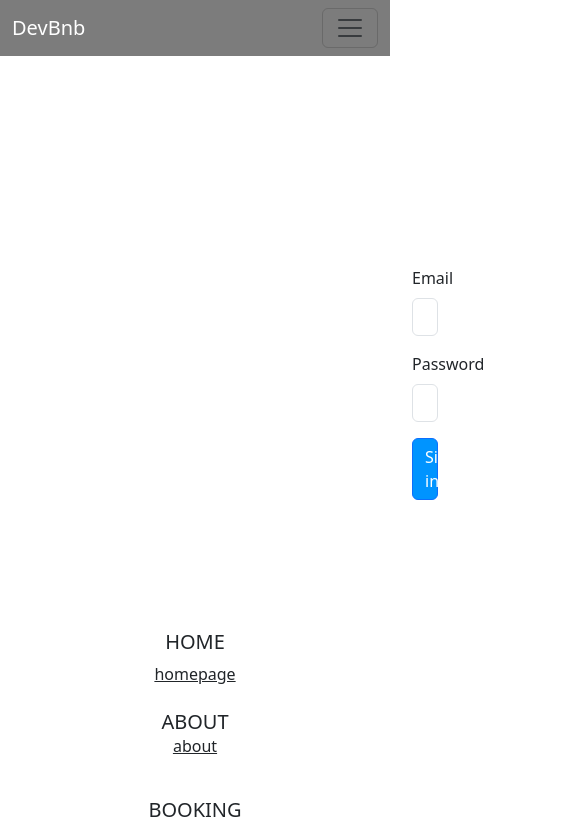
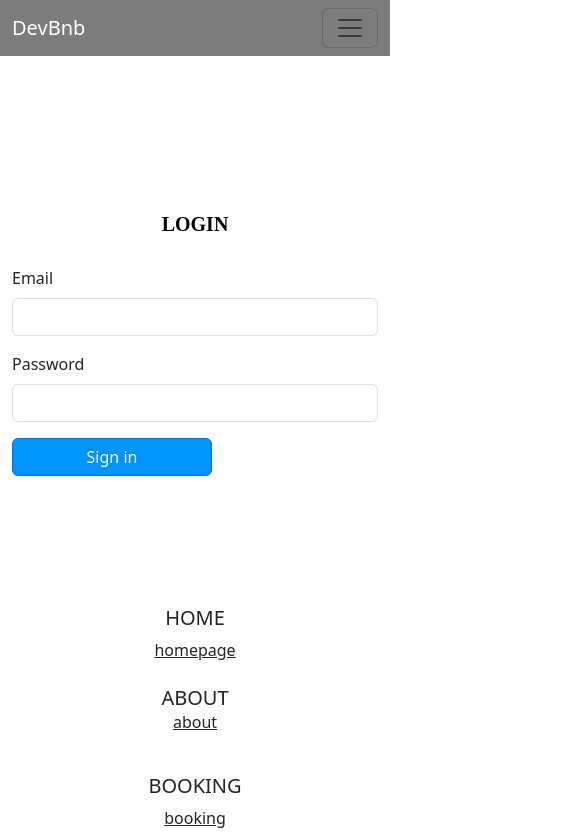
Before and after one commit to Israa-hasib/Front-End-Projekt-individuell, a React (Vite) app in the folder Frontend/: page /login in a window 390 px wide. Shown: the top 834 px of the page, 585 px wide, since content can reach past the window. Built offline with nearby package versions, Linux system fonts and the light colour scheme.

Commit message:
responsive

```diff
--- a/Frontend/src/Components/Login/login.css
+++ b/Frontend/src/Components/Login/login.css
@@ -3,28 +3,28 @@
     font-size: 20px;
     font-weight: bold;
     color: black;
-    width: 500px;
-    margin: 0 auto;
+    width: 100%;
     text-align: center;
     margin-top: 50px;
     margin-bottom: 30px;
 }
+
 .btn-signin {
-    max-width: 200px; /* Maximal bredd på 200 pixlar */
-    width: 100%; /* Tar upp all tillgänglig bredd */
+    max-width: 200px;
+    width: 100%;
     background-color: #0094ff;
     margin-right: auto;
-    }
-
+    margin-left: auto; /* Center the button */
+}
 
 .form {
-    display: block;
     padding: .375rem .75rem;
     font-size: 1rem;
     font-weight: 400;
     line-height: 1.5;
     margin-top: 100px;
     margin-bottom: 100px;
-    margin-left: 400px;
-    margin-right: 400px;
+    max-width: 800px;
+    margin-right: auto;
+    margin-left: auto; /* Center the form */
 }
--- a/Frontend/src/Components/Register/register.css
+++ b/Frontend/src/Components/Register/register.css
@@ -3,29 +3,28 @@
     font-size: 20px;
     font-weight: bold;
     color: black;
-    width: 500px;
-    margin: 0 auto;
+    width: 100%;
     text-align: center;
     margin-top: 50px;
     margin-bottom: 30px;
 }
 
 .btn-create {
-    max-width: 200px; /* Maximal bredd på 200 pixlar */
-    width: 100%; /* Tar upp all tillgänglig bredd */
+    max-width: 200px;
+    width: 100%;
     background-color: #0094ff;
     margin-right: auto;
-    }
-
+    margin-left: auto; /* Center the button */
+}
 
 .form {
-    display: block;
     padding: .375rem .75rem;
     font-size: 1rem;
     font-weight: 400;
     line-height: 1.5;
     margin-top: 100px;
     margin-bottom: 100px;
-    margin-left: 400px;
-    margin-right: 400px;
+    max-width: 800px;
+    margin-right: auto;
+    margin-left: auto; /* Center the form */
 }
--- a/Frontend/src/Components/Support/Support.jsx
+++ b/Frontend/src/Components/Support/Support.jsx
@@ -16,7 +16,7 @@ function BasicExample() {
 
       <Form.Group className="mb-3" controlId="formBasicPassword">
         <Form.Label className='message text'>Message</Form.Label>
-        <Form.Control className='input messade' type="message"/>
+        <Form.Control className='input message' type="message"/>
       </Form.Group>
 
       <Button className="btn-send" variant="primary" type="submit">
--- a/Frontend/src/Components/Support/support.css
+++ b/Frontend/src/Components/Support/support.css
@@ -3,8 +3,7 @@
     font-size: 20px;
     font-weight: bold;
     color: black;
-    width: 500px;
-    margin: 0 auto;
+    width: 100%;
     text-align: center;
     margin-top: 50px;
     margin-bottom: 30px;
@@ -15,16 +14,17 @@
     width: 100%;
     background-color: #0094ff;
     margin-right: auto;
-    }
+    margin-left: auto; /* Center the button */
+}
 
 .form {
-    display: block;
     padding: .375rem .75rem;
     font-size: 1rem;
     font-weight: 400;
     line-height: 1.5;
     margin-top: 100px;
     margin-bottom: 100px;
-    margin-left: 400px;
-    margin-right: 400px;
+    max-width: 800px;
+    margin-right: auto;
+    margin-left: auto; /* Center the form */
 }
```
